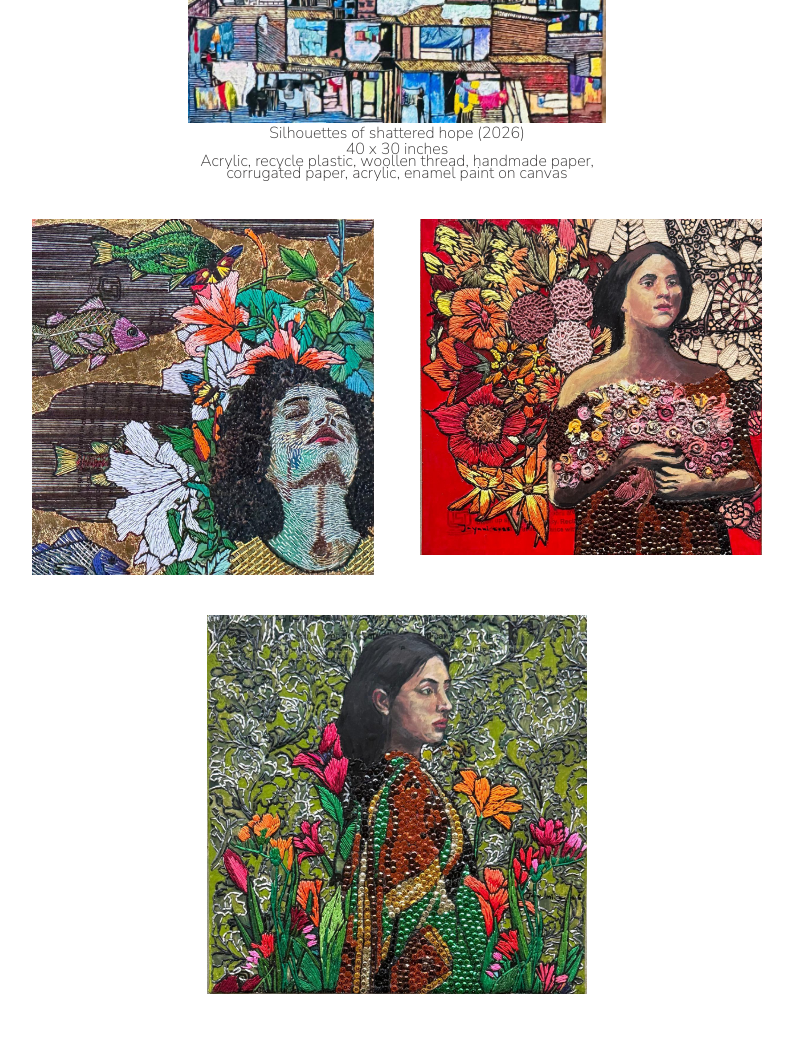
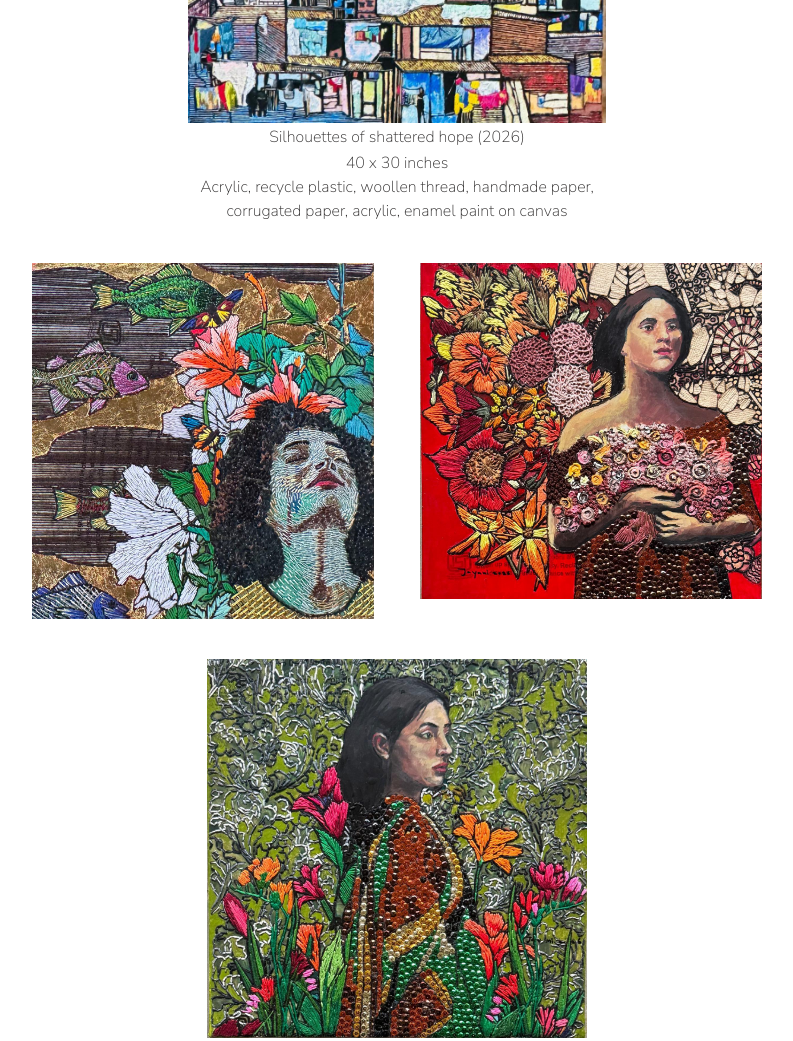
Before and after one commit to Bimali-Tissera/chathurika-portfolio, a plain HTML site: page index.html in a window 1280 px wide. Shown: the part 1720-2761 px from the top of the page, without its empty margins (243-1036 px from the left). Drawn offline with nearby package versions, Linux system fonts and the light colour scheme; files whose address does not match are found by name.

Commit message:
Increase line spacing on artwork captions for readability
Co-Authored-By: Claude Opus 4.6 <noreply@anthropic.com>

```diff
--- a/assets/style.css
+++ b/assets/style.css
@@ -148,9 +148,9 @@ a { color: inherit; text-decoration: none; }
   margin-top: 10px;
   text-align: center;
 }
-.caption .title { line-height: 20px; }
-.caption .dimensions { line-height: 12px; }
-.caption .medium { line-height: 12px; }
+.caption .title { line-height: 28px; }
+.caption .dimensions { line-height: 24px; }
+.caption .medium { line-height: 24px; }
 
 /* ---- Tree / Side-by-Side Layout ---- */
 .tree-row {
```
